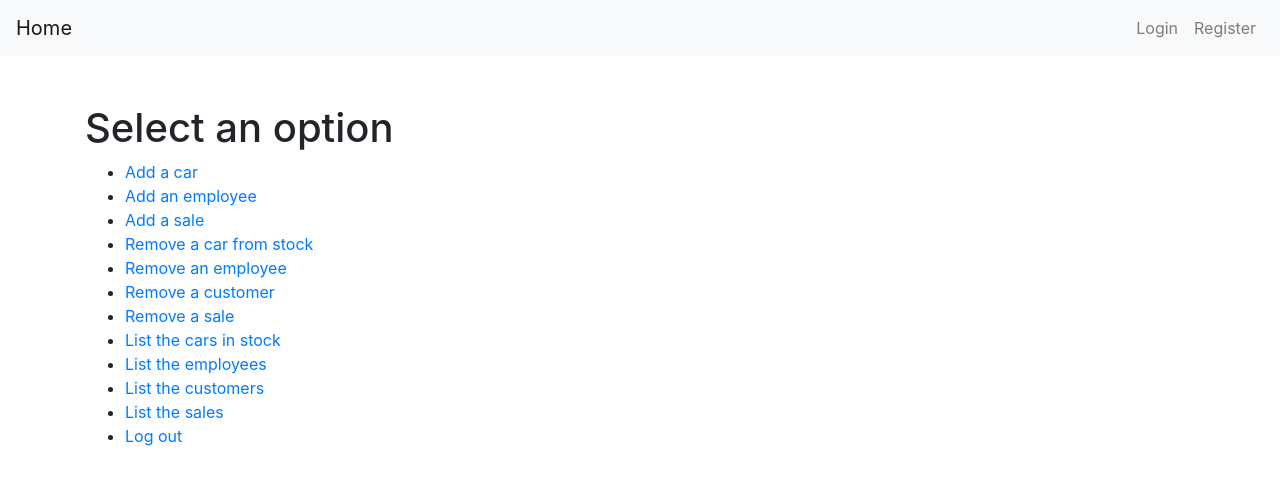
After one commit to SoumilSaxena/CarDealership, a Flask app: template templates/menu.html in a window 1280 px wide. The commit adds this page. Shown: the top 485 px of the page. Run offline with Flask 3, Linux system fonts and the light colour scheme; the template is opened without the code that fills it, so the values that code supplies are empty; some libraries are stand-ins or nearby versions.

Commit message:
added list employees functionality

```diff
--- a/setup.py
+++ b/setup.py
@@ -7,7 +7,7 @@ import os
 import re
 app = Flask(__name__)
 app.secret_key = "abc123"  # replace before project submission
-conn = psycopg2.connect("dbname=dbdesign user=postgres password=")
+conn = psycopg2.connect("dbname=Car user=postgres password=Coolsoccer456")
 cur = conn.cursor()
 
 
@@ -52,6 +52,15 @@ def login_required(f):
 def index():
     return render_template('index.html')
 
+@app.route('/employees')
+def employees():
+    try:
+        cur.execute("SELECT * FROM Employees")
+    except psycopg2.Error as e:
+        print(f"\nError occured: {e}")
+        return redirect(url_for('index'))
+    emps = cur.fetchall()
+    return render_template('employees.html', data=emps)
 
 @app.route('/cars')
 def cars():
@@ -248,6 +257,50 @@ def logout():
     session.pop('level', None)
     return redirect(url_for('login'))
 
+@app.route('/add_sale', methods = ['GET', 'POST'])
+@login_required
+def add_sale():
+    if request.method == 'POST':
+        vin = request.form['vin']
+        custID = request.form['Customer ID']
+        price = request.form['Selling price']
+        dealer = request.form['Dealer']
+        loc = request.form['Location']
+
+        # level = session.get('level')
+        # if level not in [0, 1, 2]:
+        #     return "You don't have permission to add cars."
+
+        cur.execute("INSERT INTO Sales(vin, customer_ID, selling_price, dealer, location) VALUES (%s, %s, %s,%s,%s)",
+                    (vin, custID, price, dealer, loc))
+        conn.commit()
+        print("Sale recorded!")
+        return redirect(url_for('index'))
+
+    return render_template('add_sale.html')
+
+@app.route('/add_employee', methods = ['GET', 'POST'])
+@login_required
+def add_employee():
+    if request.method == 'POST':
+        username = request.form['username']
+        password = request.form['password']
+        level = request.form['level']
+        model = request.form['model']
+        year = request.form['year']
+        starting_price = request.form['starting_price']
+
+        level = session.get('level')
+        if level not in [0, 1, 2]:
+            return "You don't have permission to add cars."
+
+        cur.execute("INSERT INTO stock(vin, make, color, model, year, starting_price, is_sold) VALUES (%s, %s, %s,%s,%s,%s,%s)",
+                    (vin, make, color, model, year, starting_price, False))
+        conn.commit()
+        print("Car added to the database!")
+        return redirect(url_for('index'))
+
+    return render_template('add_car.html')
 
 @app.route('/add_car', methods=['GET', 'POST'])
 @login_required
--- a/templates/index.html
+++ b/templates/index.html
@@ -8,6 +8,10 @@
     <div class="col-md-6 text-center">
         <a href="/add_car" class="btn btn-primary btn-lg">Add a Car</a>
     </div>
+    <div class="col-md-6 text-center">
+        <a href="/employees" class="btn btn-primary btn-lg">List the employees</a>
+    </div>
 </div>
+
 {% endif %}
 {% endblock %}
--- /dev/null
+++ b/templates/menu.html
@@ -0,0 +1,26 @@
+{% extends 'layout.html' %}
+{% block content %}
+  <head>
+    <title>Menu</title>
+  </head>
+  <body>
+    <h1>Select an option</h1>
+    <ul>
+      <li><a href="{{ url_for('add_car') }}">Add a car</a></li>
+      {% if user_permission == 'admin' %}
+      <li><a href="{{ url_for('add_customer') }}">Add a customer</a></li>
+      {% endif %}
+      <li><a href="{{ url_for('add_employee') }}">Add an employee</a></li>
+      <li><a href="{{ url_for('add_sale') }}">Add a sale</a></li>
+      <li><a href="{{ url_for('remove_car') }}">Remove a car from stock</a></li>
+      <li><a href="{{ url_for('remove_employee') }}">Remove an employee</a></li>
+      <li><a href="{{ url_for('remove_customer') }}">Remove a customer</a></li>
+      <li><a href="{{ url_for('remove_sale') }}">Remove a sale</a></li>
+      <li><a href="{{ url_for('list_car_options') }}">List the cars in stock</a></li>
+      <li><a href="{{ url_for('list_employees') }}">List the employees</a></li>
+      <li><a href="{{ url_for('list_customers') }}">List the customers</a></li>
+      <li><a href="{{ url_for('list_sales') }}">List the sales</a></li>
+      <li><a href="{{ url_for('main') }}">Log out</a></li>
+    </ul>
+  </body>
+{% endblock %}
```
Also changed, not shown: templates/employees.html (added, +33 -0 lines).
